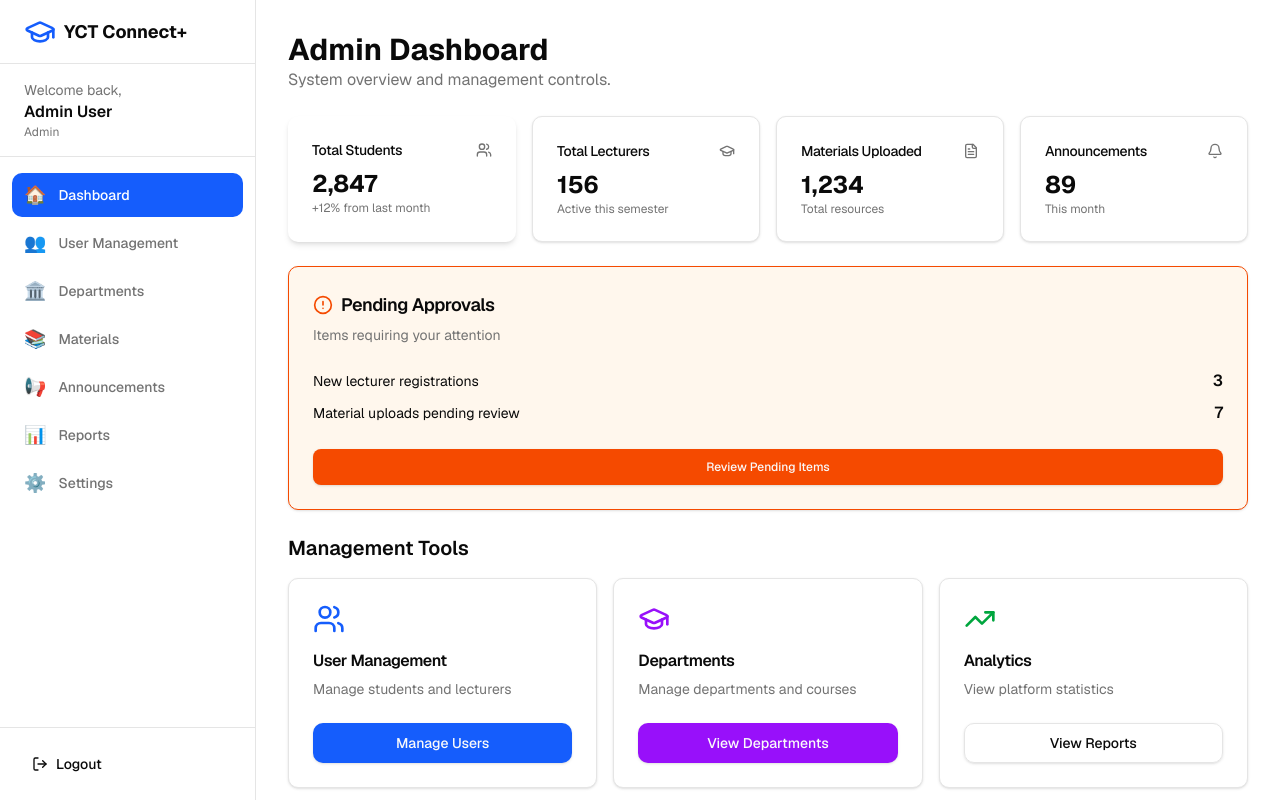
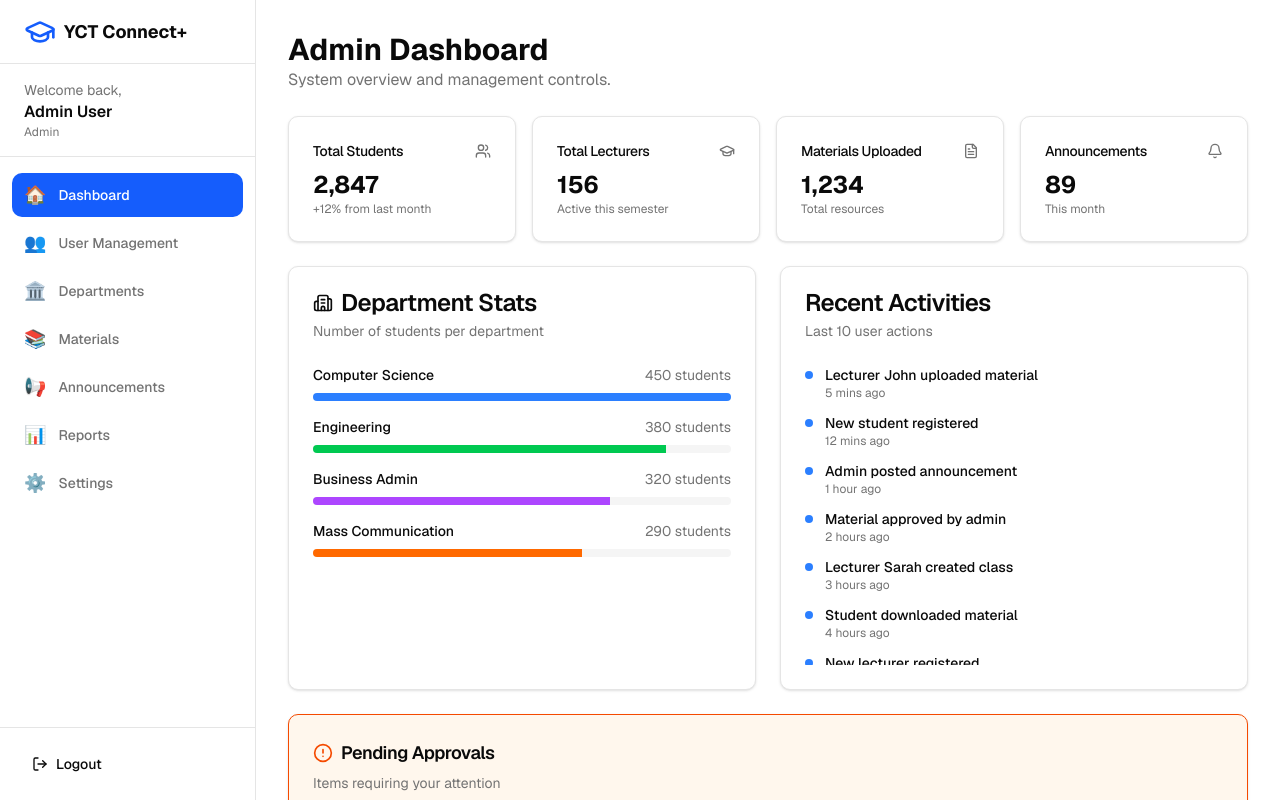
Before and after one commit to davidgraphix/yct-connect-plus, a Next.js app: page /admin in a window 1280 px wide. Built offline with nearby package versions, Linux system fonts and the light colour scheme.

Commit message:
feat: Enhance Admin Dashboard with department stats and recent activities feed

```diff
--- a/app/(dashboard)/admin/page.tsx
+++ b/app/(dashboard)/admin/page.tsx
@@ -1,9 +1,39 @@
 import { Card, CardContent, CardDescription, CardHeader, CardTitle } from "@/components/ui/card"
 import { Button } from "@/components/ui/button"
 import Link from "next/link"
-import { Users, GraduationCap, FileText, Bell, TrendingUp, AlertCircle } from "lucide-react"
+import {
+  Users,
+  GraduationCap,
+  FileText,
+  Bell,
+  TrendingUp,
+  AlertCircle,
+  Building2,
+  UserPlus,
+  Megaphone,
+} from "lucide-react"
 
 export default function AdminDashboard() {
+  const departmentStats = [
+    { name: "Computer Science", students: 450, color: "bg-blue-500" },
+    { name: "Engineering", students: 380, color: "bg-green-500" },
+    { name: "Business Admin", students: 320, color: "bg-purple-500" },
+    { name: "Mass Communication", students: 290, color: "bg-orange-500" },
+  ]
+
+  const recentActivities = [
+    { action: "Lecturer John uploaded material", time: "5 mins ago", type: "upload" },
+    { action: "New student registered", time: "12 mins ago", type: "user" },
+    { action: "Admin posted announcement", time: "1 hour ago", type: "announcement" },
+    { action: "Material approved by admin", time: "2 hours ago", type: "approval" },
+    { action: "Lecturer Sarah created class", time: "3 hours ago", type: "class" },
+    { action: "Student downloaded material", time: "4 hours ago", type: "download" },
+    { action: "New lecturer registered", time: "5 hours ago", type: "user" },
+    { action: "Department updated", time: "6 hours ago", type: "department" },
+    { action: "Announcement sent to students", time: "7 hours ago", type: "announcement" },
+    { action: "User profile updated", time: "8 hours ago", type: "user" },
+  ]
+
   return (
     <div className="space-y-6">
       {/* Welcome Section */}
@@ -14,7 +44,7 @@ export default function AdminDashboard() {
 
       {/* Quick Stats */}
       <div className="grid gap-4 md:grid-cols-4">
-        <Card className="border-none shadow-md hover:shadow-lg transition-shadow">
+        <Card>
           <CardHeader className="flex flex-row items-center justify-between space-y-0 pb-2">
             <CardTitle className="text-sm font-medium">Total Students</CardTitle>
             <Users className="h-4 w-4 text-muted-foreground" />
@@ -59,6 +89,53 @@ export default function AdminDashboard() {
         </Card>
       </div>
 
+      <div className="grid gap-6 md:grid-cols-2">
+        {/* Department Stats */}
+        <Card>
+          <CardHeader>
+            <CardTitle className="flex items-center gap-2">
+              <Building2 className="h-5 w-5" />
+              Department Stats
+            </CardTitle>
+            <CardDescription>Number of students per department</CardDescription>
+          </CardHeader>
+          <CardContent className="space-y-4">
+            {departmentStats.map((dept, index) => (
+              <div key={index} className="space-y-2">
+                <div className="flex items-center justify-between text-sm">
+                  <span className="font-medium">{dept.name}</span>
+                  <span className="text-muted-foreground">{dept.students} students</span>
+                </div>
+                <div className="h-2 bg-muted rounded-full overflow-hidden">
+                  <div className={`h-full ${dept.color}`} style={{ width: `${(dept.students / 450) * 100}%` }} />
+                </div>
+              </div>
+            ))}
+          </CardContent>
+        </Card>
+
+        {/* Recent Activities Feed */}
+        <Card>
+          <CardHeader>
+            <CardTitle>Recent Activities</CardTitle>
+            <CardDescription>Last 10 user actions</CardDescription>
+          </CardHeader>
+          <CardContent>
+            <div className="space-y-3 max-h-[300px] overflow-y-auto">
+              {recentActivities.map((activity, index) => (
+                <div key={index} className="flex items-start gap-3 text-sm">
+                  <div className="h-2 w-2 rounded-full bg-blue-500 mt-1.5 flex-shrink-0" />
+                  <div className="flex-1">
+                    <p className="font-medium">{activity.action}</p>
+                    <p className="text-xs text-muted-foreground">{activity.time}</p>
+                  </div>
+                </div>
+              ))}
+            </div>
+          </CardContent>
+        </Card>
+      </div>
+
       {/* Pending Approvals */}
       <Card className="border-orange-600 bg-orange-50 dark:bg-orange-950/20">
         <CardHeader>
@@ -85,65 +162,93 @@ export default function AdminDashboard() {
         </CardContent>
       </Card>
 
-      {/* Quick Actions */}
       <div>
-        <h2 className="text-xl font-semibold mb-4">Management Tools</h2>
+        <h2 className="text-xl font-semibold mb-4">Quick Actions</h2>
         <div className="grid gap-4 md:grid-cols-3">
           <Card className="hover:shadow-lg transition-shadow cursor-pointer">
             <CardHeader>
-              <Users className="h-8 w-8 text-blue-600 mb-2" />
-              <CardTitle className="text-base">User Management</CardTitle>
-              <CardDescription>Manage students and lecturers</CardDescription>
+              <Building2 className="h-8 w-8 text-blue-600 mb-2" />
+              <CardTitle className="text-base">Add New Department</CardTitle>
+              <CardDescription>Create a new department</CardDescription>
             </CardHeader>
             <CardContent>
               <Button className="w-full bg-blue-600 hover:bg-blue-700" asChild>
-                <Link href="/admin/users">Manage Users</Link>
+                <Link href="/admin/departments">Add Department</Link>
               </Button>
             </CardContent>
           </Card>
 
           <Card className="hover:shadow-lg transition-shadow cursor-pointer">
             <CardHeader>
-              <GraduationCap className="h-8 w-8 text-purple-600 mb-2" />
-              <CardTitle className="text-base">Departments</CardTitle>
-              <CardDescription>Manage departments and courses</CardDescription>
+              <Megaphone className="h-8 w-8 text-purple-600 mb-2" />
+              <CardTitle className="text-base">Create Announcement</CardTitle>
+              <CardDescription>Post updates to users</CardDescription>
             </CardHeader>
             <CardContent>
               <Button className="w-full bg-purple-600 hover:bg-purple-700" asChild>
-                <Link href="/admin/departments">View Departments</Link>
+                <Link href="/admin/announcements">Create Post</Link>
               </Button>
             </CardContent>
           </Card>
 
           <Card className="hover:shadow-lg transition-shadow cursor-pointer">
             <CardHeader>
-              <TrendingUp className="h-8 w-8 text-green-600 mb-2" />
-              <CardTitle className="text-base">Analytics</CardTitle>
-              <CardDescription>View platform statistics</CardDescription>
+              <UserPlus className="h-8 w-8 text-green-600 mb-2" />
+              <CardTitle className="text-base">Manage Users</CardTitle>
+              <CardDescription>Add or edit user accounts</CardDescription>
             </CardHeader>
             <CardContent>
-              <Button variant="outline" className="w-full bg-transparent" asChild>
-                <Link href="/admin/analytics">View Reports</Link>
+              <Button className="w-full bg-green-600 hover:bg-green-700" asChild>
+                <Link href="/admin/users">Manage Users</Link>
               </Button>
             </CardContent>
           </Card>
         </div>
       </div>
 
-      {/* Weekly Activity Chart Placeholder */}
+      {/* Management Tools */}
       <div>
-        <h2 className="text-xl font-semibold mb-4">Weekly Active Users</h2>
-        <Card>
-          <CardHeader>
-            <CardTitle>User Activity Trend</CardTitle>
-            <CardDescription>Active users over the past 7 days</CardDescription>
-          </CardHeader>
-          <CardContent>
-            <div className="h-64 flex items-center justify-center bg-muted/30 rounded-lg">
-              <p className="text-muted-foreground">Chart visualization will be implemented with Recharts</p>
-            </div>
-          </CardContent>
-        </Card>
+        <h2 className="text-xl font-semibold mb-4">Management Tools</h2>
+        <div className="grid gap-4 md:grid-cols-3">
+          <Card className="hover:shadow-lg transition-shadow cursor-pointer">
+            <CardHeader>
+              <FileText className="h-8 w-8 text-cyan-600 mb-2" />
+              <CardTitle className="text-base">Materials Management</CardTitle>
+              <CardDescription>Review and approve uploads</CardDescription>
+            </CardHeader>
+            <CardContent>
+              <Button variant="outline" className="w-full bg-transparent" asChild>
+                <Link href="/admin/materials">View Materials</Link>
+              </Button>
+            </CardContent>
+          </Card>
+
+          <Card className="hover:shadow-lg transition-shadow cursor-pointer">
+            <CardHeader>
+              <TrendingUp className="h-8 w-8 text-pink-600 mb-2" />
+              <CardTitle className="text-base">Reports & Analytics</CardTitle>
+              <CardDescription>View platform statistics</CardDescription>
+            </CardHeader>
+            <CardContent>
+              <Button variant="outline" className="w-full bg-transparent" asChild>
+                <Link href="/admin/reports">View Reports</Link>
+              </Button>
+            </CardContent>
+          </Card>
+
+          <Card className="hover:shadow-lg transition-shadow cursor-pointer">
+            <CardHeader>
+              <AlertCircle className="h-8 w-8 text-slate-600 mb-2" />
+              <CardTitle className="text-base">System Settings</CardTitle>
+              <CardDescription>Configure platform settings</CardDescription>
+            </CardHeader>
+            <CardContent>
+              <Button variant="outline" className="w-full bg-transparent" asChild>
+                <Link href="/admin/settings">Open Settings</Link>
+              </Button>
+            </CardContent>
+          </Card>
+        </div>
       </div>
     </div>
   )
```
